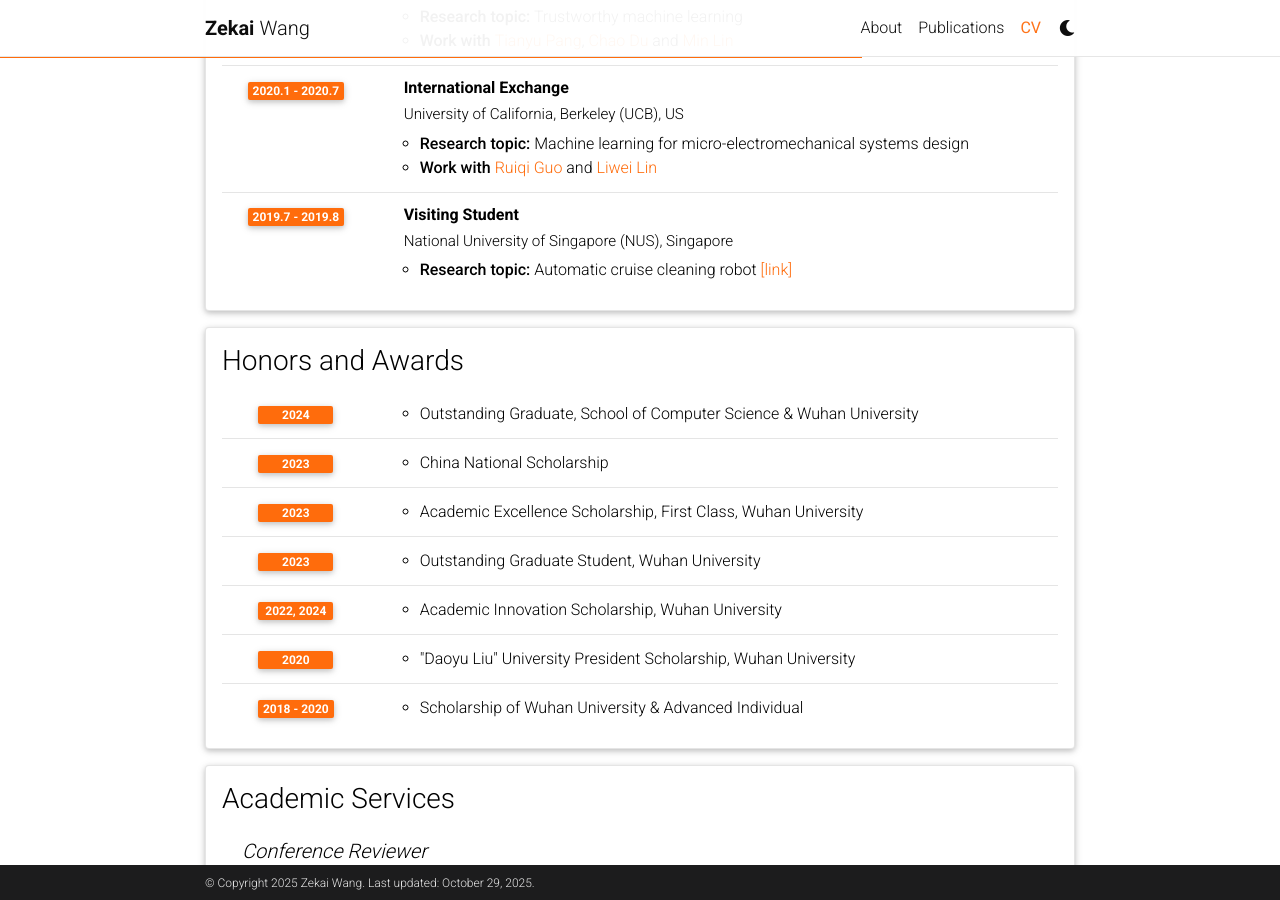
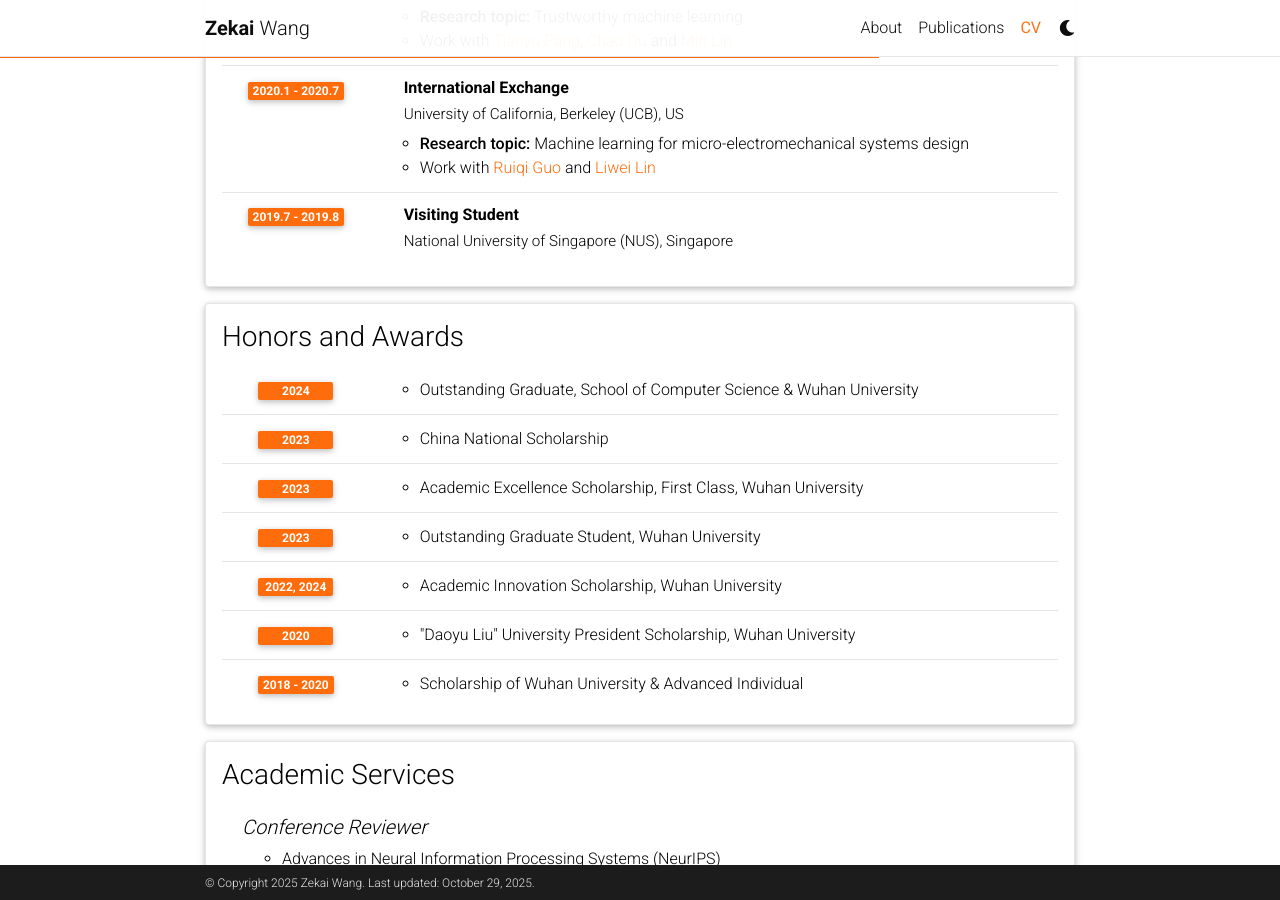
Before and after one commit to wzekai99/wzekai99.github.io, a Jekyll site: the page built from _pages/cv.md, in a window 1280 px wide and 900 px high, scrolled down 836 px. Built offline with Jekyll 4.4.1, drawn with Linux system fonts in a browser that asks for light colours; comment, search, counter and statistics services are not loaded; a style sheet for code colours, icons or effects is not loaded.

Commit message:
update cv

```diff
--- a/_data/cv.yml
+++ b/_data/cv.yml
@@ -28,27 +28,25 @@
       year: 2025.5 - 2025.8
       description:
         - <strong>Research topic:</strong> Automatic prompt optimization
-        - <strong>Work with </strong><a href="https://www.canwenxu.net">Canwen Xu</a>, <a href="https://yaozhewei.github.io">Zhewei Yao</a> and <a href="https://scholar.google.com/citations?user=SB3_eb0AAAAJ">Yuxiong He</a>
+        - Work with <a href="https://www.canwenxu.net">Canwen Xu</a>, <a href="https://yaozhewei.github.io">Zhewei Yao</a> and <a href="https://scholar.google.com/citations?user=SB3_eb0AAAAJ">Yuxiong He</a>
 
     - title: Research Intern
       institution: Sea AI Lab, Singapore
       year: 2022.9 - 2023.6
       description:
         - <strong>Research topic:</strong> Trustworthy machine learning
-        - <strong>Work with </strong><a href="https://p2333.github.io">Tianyu Pang</a>, <a href="https://duchao0726.github.io">Chao Du</a> and <a href="https://linmin.me">Min Lin</a>
+        - Work with <a href="https://p2333.github.io">Tianyu Pang</a>, <a href="https://duchao0726.github.io">Chao Du</a> and <a href="https://linmin.me">Min Lin</a>
 
     - title: International Exchange
       institution: University of California, Berkeley (UCB), US
       year: 2020.1 - 2020.7
       description:
         - <strong>Research topic:</strong> Machine learning for micro-electromechanical systems design
-        - <strong>Work with </strong><a href="https://scholar.google.com/citations?user=vYbZdzIAAAAJ">Ruiqi Guo</a> and <a href="https://me.berkeley.edu/people/liwei-lin">Liwei Lin</a>
+        - Work with <a href="https://scholar.google.com/citations?user=vYbZdzIAAAAJ">Ruiqi Guo</a> and <a href="https://me.berkeley.edu/people/liwei-lin">Liwei Lin</a>
 
     - title: Visiting Student
       institution: National University of Singapore (NUS), Singapore
       year: 2019.7 - 2019.8
-      description:
-        - <strong>Research topic:</strong> Automatic cruise cleaning robot <a href="https://github.com/zekai99/WALL-E-Garbage-classification-robot">[link]</a>
 
 
 - title: Honors and Awards
```
